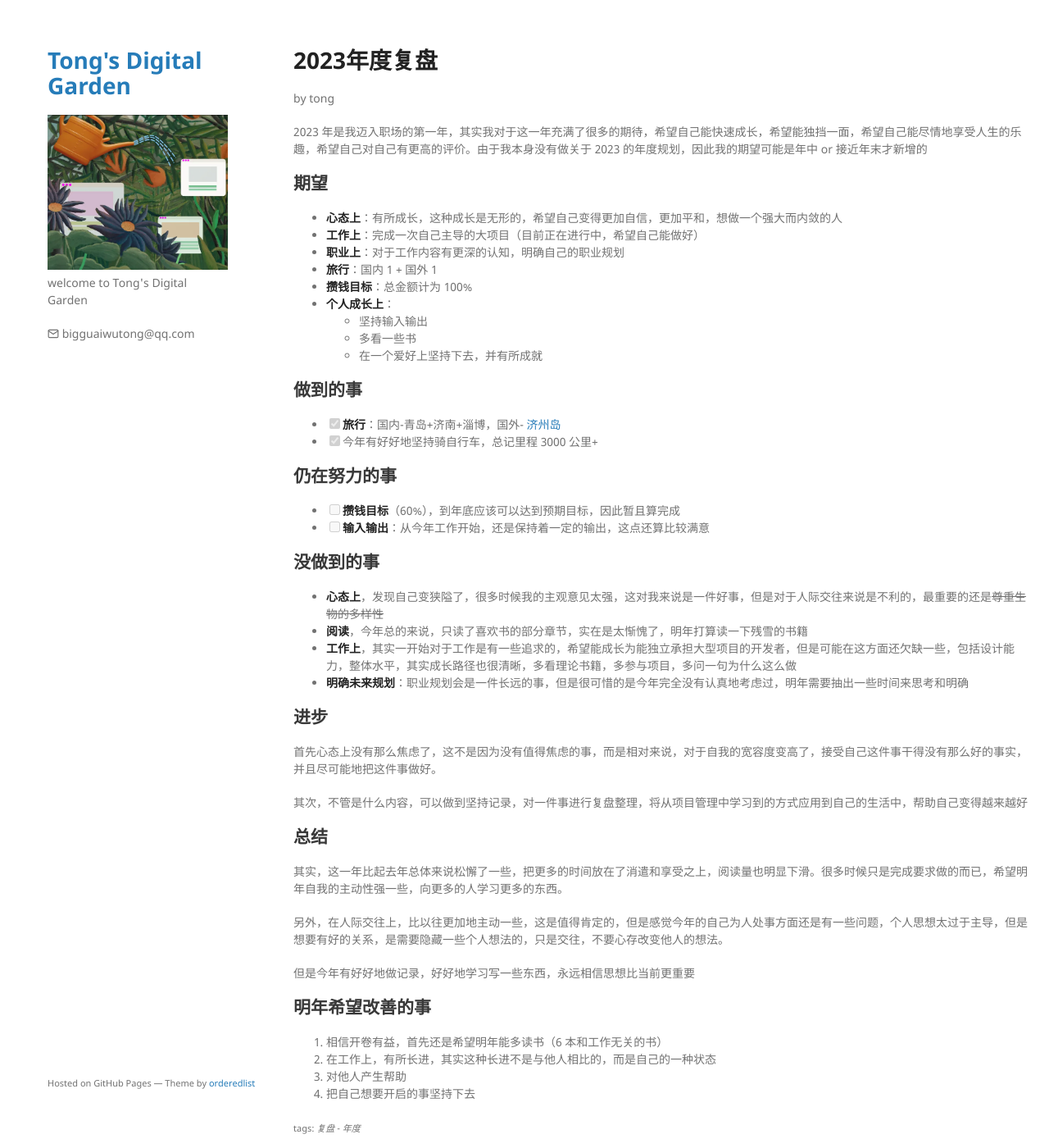
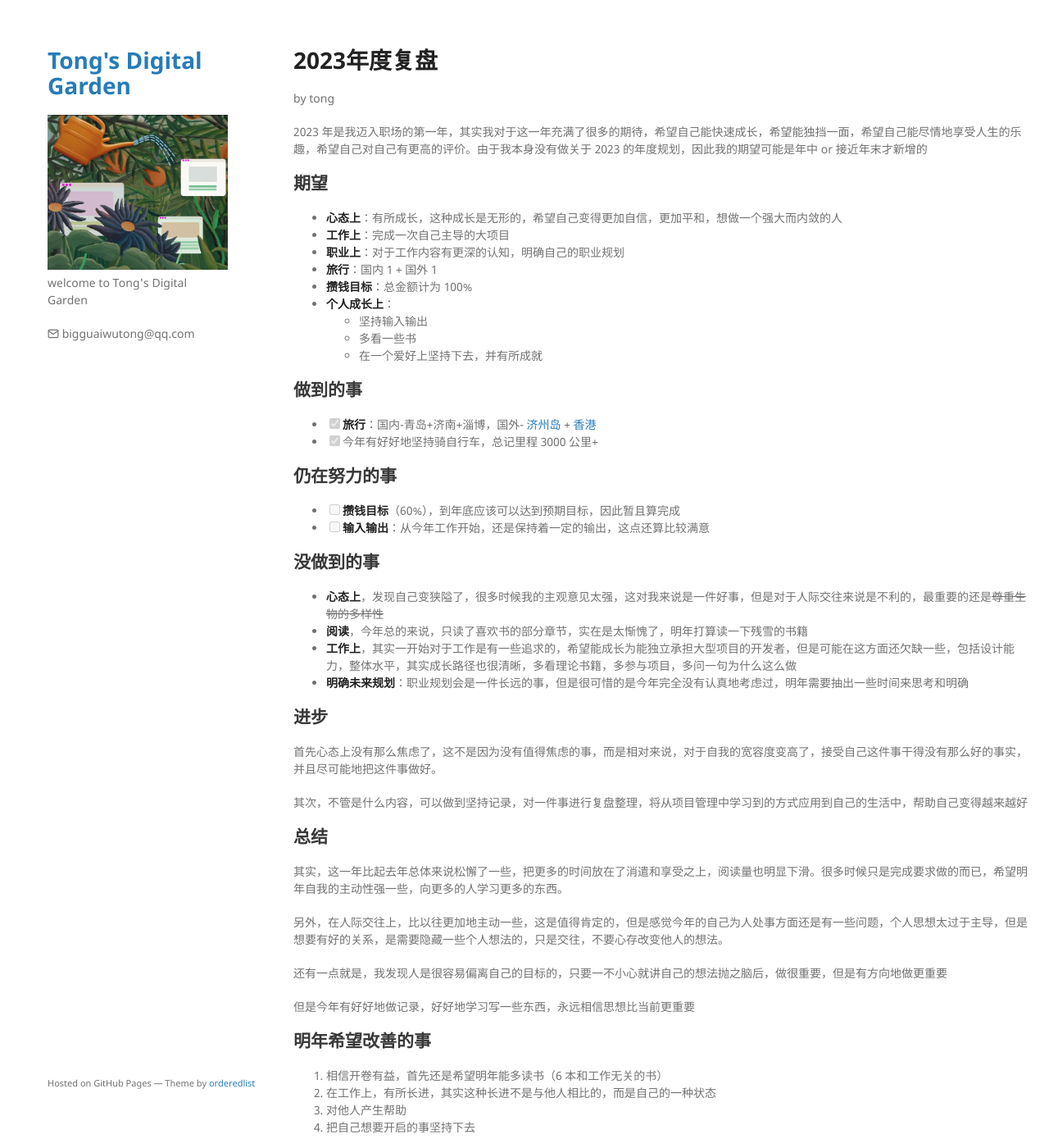
Before and after one commit to TongCodeSpace/TongCodeSpace.github.io, a Jekyll site: the page built from note/复盘/阶段/2023年度复盘.md, in a window 1280 px wide and 1400 px high. Shown: the whole window at 82% size. Built offline with Jekyll 4.4.1, drawn with Linux system fonts in a browser that asks for light colours; comment, search, counter and statistics services are not loaded.

Commit message:
vault backup: M .obsidian/appearance.json .obsidian/workspace.json note/复盘/阶段/2023年度复盘.md

```diff
--- a/note/复盘/阶段/2023年度复盘.md
+++ b/note/复盘/阶段/2023年度复盘.md
@@ -9,7 +9,7 @@ author: tong
 2023 年是我迈入职场的第一年，其实我对于这一年充满了很多的期待，希望自己能快速成长，希望能独挡一面，希望自己能尽情地享受人生的乐趣，希望自己对自己有更高的评价。由于我本身没有做关于 2023 的年度规划，因此我的期望可能是年中 or 接近年末才新增的
 ## 期望
 -  **心态上**：有所成长，这种成长是无形的，希望自己变得更加自信，更加平和，想做一个强大而内敛的人
--  **工作上**：完成一次自己主导的大项目（目前正在进行中，希望自己能做好）
+-  **工作上**：完成一次自己主导的大项目
 -  **职业上**：对于工作内容有更深的认知，明确自己的职业规划
 -  **旅行**：国内 1 + 国外 1
 -  **攒钱目标**：总金额计为 100%
@@ -20,7 +20,7 @@ author: tong
 
 
 ## 做到的事
-- [x] **旅行**：国内-青岛+济南+淄博，国外- [济州岛](../../生活/旅行/济州岛之行.md)
+- [x] **旅行**：国内-青岛+济南+淄博，国外- [济州岛](../../生活/旅行/济州岛之行.md) + [香港](../../生活/旅行/HongKong%20旅行计划.md)
 - [x] 今年有好好地坚持骑自行车，总记里程 3000 公里+
 
 
@@ -44,6 +44,8 @@ author: tong
 
 另外，在人际交往上，比以往更加地主动一些，这是值得肯定的，但是感觉今年的自己为人处事方面还是有一些问题，个人思想太过于主导，但是想要有好的关系，是需要隐藏一些个人想法的，只是交往，不要心存改变他人的想法。
 
+还有一点就是，我发现人是很容易偏离自己的目标的，只要一不小心就讲自己的想法抛之脑后，做很重要，但是有方向地做更重要
+
 但是今年有好好地做记录，好好地学习写一些东西，永远相信思想比当前更重要
 ## 明年希望改善的事
 1. 相信开卷有益，首先还是希望明年能多读书（6 本和工作无关的书）
```
Also changed, not shown: .obsidian/appearance.json, .obsidian/workspace.json.
